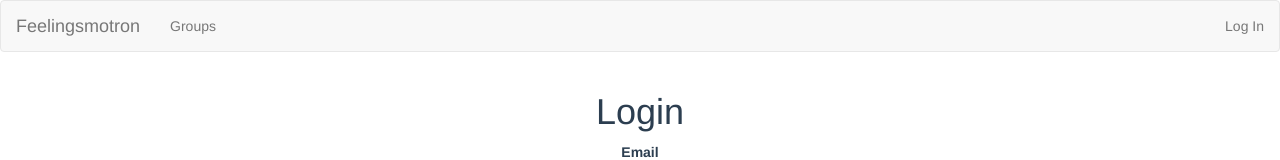
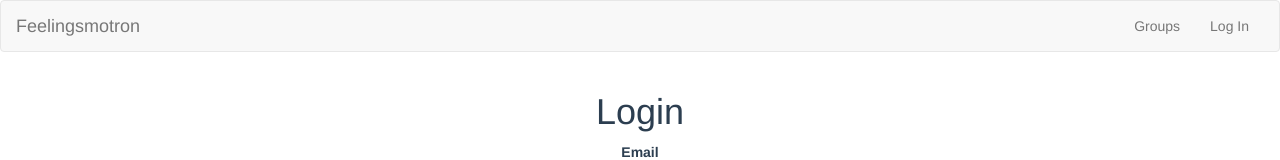
Before and after one commit to mbramson/feelingsmotron_vue, a Vue app: page /login in a window 1280 px wide. Shown: the top 160 px of the page. Built offline with nearby package versions, Linux system fonts and the light colour scheme.

Commit message:
Make the navbar collapse correctly

```diff
--- a/index.html
+++ b/index.html
@@ -9,5 +9,8 @@
   <body>
     <div id="app"></div>
     <!-- built files will be auto injected -->
+    <script src="https://code.jquery.com/jquery-3.2.1.slim.min.js" integrity="sha384-KJ3o2DKtIkvYIK3UENzmM7KCkRr/rE9/Qpg6aAZGJwFDMVNA/GpGFF93hXpG5KkN" crossorigin="anonymous"></script>
+    <script src="https://cdnjs.cloudflare.com/ajax/libs/popper.js/1.12.9/umd/popper.min.js" integrity="sha384-ApNbgh9B+Y1QKtv3Rn7W3mgPxhU9K/ScQsAP7hUibX39j7fakFPskvXusvfa0b4Q" crossorigin="anonymous"></script>
+    <script src="https://maxcdn.bootstrapcdn.com/bootstrap/4.0.0-beta.3/js/bootstrap.min.js" integrity="sha384-a5N7Y/aK3qNeh15eJKGWxsqtnX/wWdSZSKp+81YjTmS15nvnvxKHuzaWwXHDli+4" crossorigin="anonymous"></script>
   </body>
 </html>
--- a/src/components/AppNav.vue
+++ b/src/components/AppNav.vue
@@ -1,24 +1,27 @@
 <template>
-  <nav class="navbar navbar-default">
+  <nav class="navbar navbar-default navbar-expand-lg">
     <div class="navbar-header">
       <router-link to="/" class="navbar-brand"> Feelingsmotron </router-link>
+      <button class="navbar-toggle" data-toggle="collapse" data-target="#navbarContent" aria-controls="navbarContent" aria-expanded="false" aria-label="Toggle navigation">
+        <i class="glyphicon glyphicon-th-list"></i>
+      </button>
     </div>
-    <ul class="nav navbar-nav navbar-left">
-      <li>
-        <router-link to="/groups" class="navbar-nav">Groups</router-link>
-      </li>
-    </ul>
-    <ul class="nav navbar-nav navbar-right">
-      <li v-if="isLoggedIn">
-        <router-link to="/profile" class="navbar-nav">{{ user_name }}</router-link>
-      </li>
-      <li v-if="isLoggedIn">
-        <a href="#" class="navbar-nav" @click="handleLogout()">Log out</a>
-      </li>
-      <li v-if="!isLoggedIn">
-        <router-link to="/login" class="navbar-nav">Log In</router-link>
-      </li>
-    </ul>
+    <div class="collapse navbar-collapse" id="navbarContent">
+      <ul class="nav navbar-nav navbar-right">
+        <li class="nav-item">
+          <router-link to="/groups" class="navbar-link">Groups</router-link>
+        </li>
+        <li class="nav-item" v-if="isLoggedIn">
+          <router-link to="/profile" class="navbar-link">{{ user_name }}</router-link>
+        </li>
+        <li class="nav-item" v-if="isLoggedIn">
+          <a href="#" class="navbar-link" @click="handleLogout()">Log out</a>
+        </li>
+        <li class="nav-item" v-if="!isLoggedIn">
+          <router-link to="/login" class="navbar-link">Log In</router-link>
+        </li>
+      </ul>
+    </div>
   </nav>
 </template>
 
```
